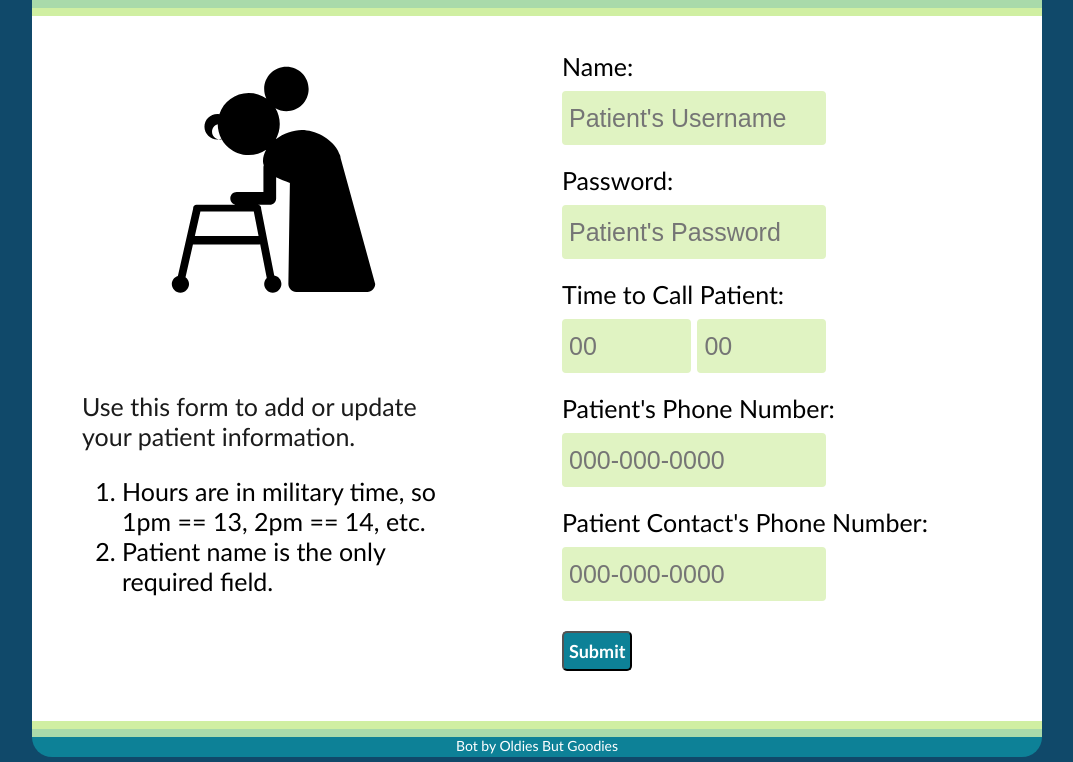
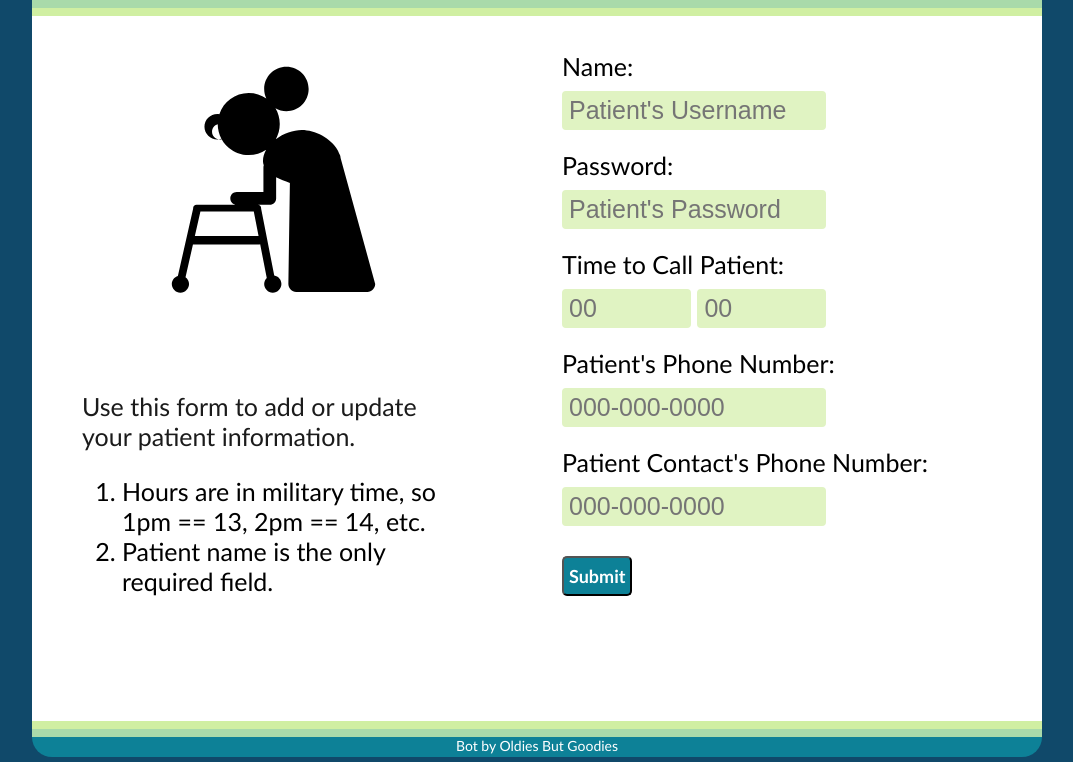
Before and after one commit to cjaiello/MoreDisruptionPleaseHackathon, a Flask app: page / in a window 1280 px wide. Shown: the part 106-868 px from the top of the page, without its empty margins (103-1176 px from the left). Run offline with Flask 2, Linux system fonts and the light colour scheme; parts of the project's set-up code (start-up, migrations or seed data) failed here and were passed over; some libraries are stand-ins or nearby versions.

Commit message:
Updating colors and UI

```diff
--- a/static/styles.css
+++ b/static/styles.css
@@ -1,7 +1,7 @@
 input[type=text] {
   border-radius: 4px;
   width: 250px;
-  height: 50px;
+  height: 35px;
 	font-size: 25px;
 	color: #10496a;
 	padding: 0px 5px 0px 5px;
```
